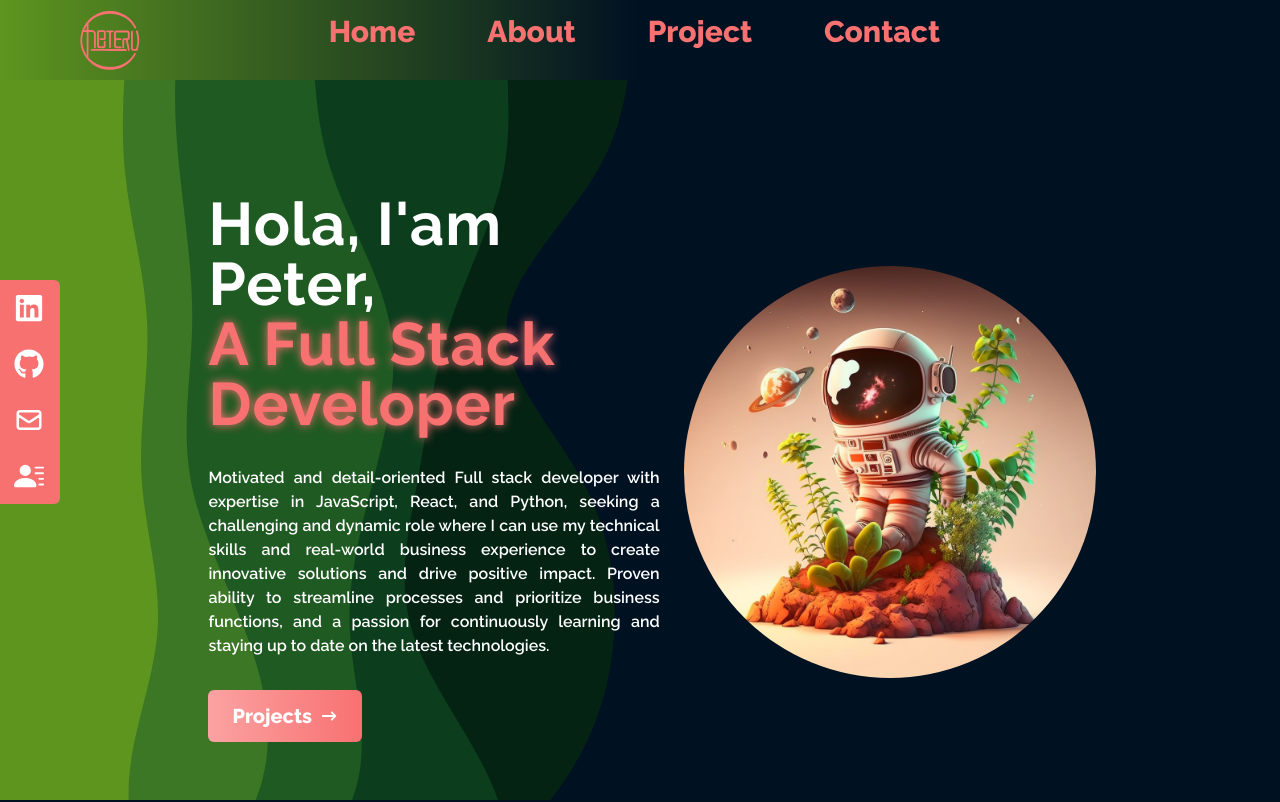
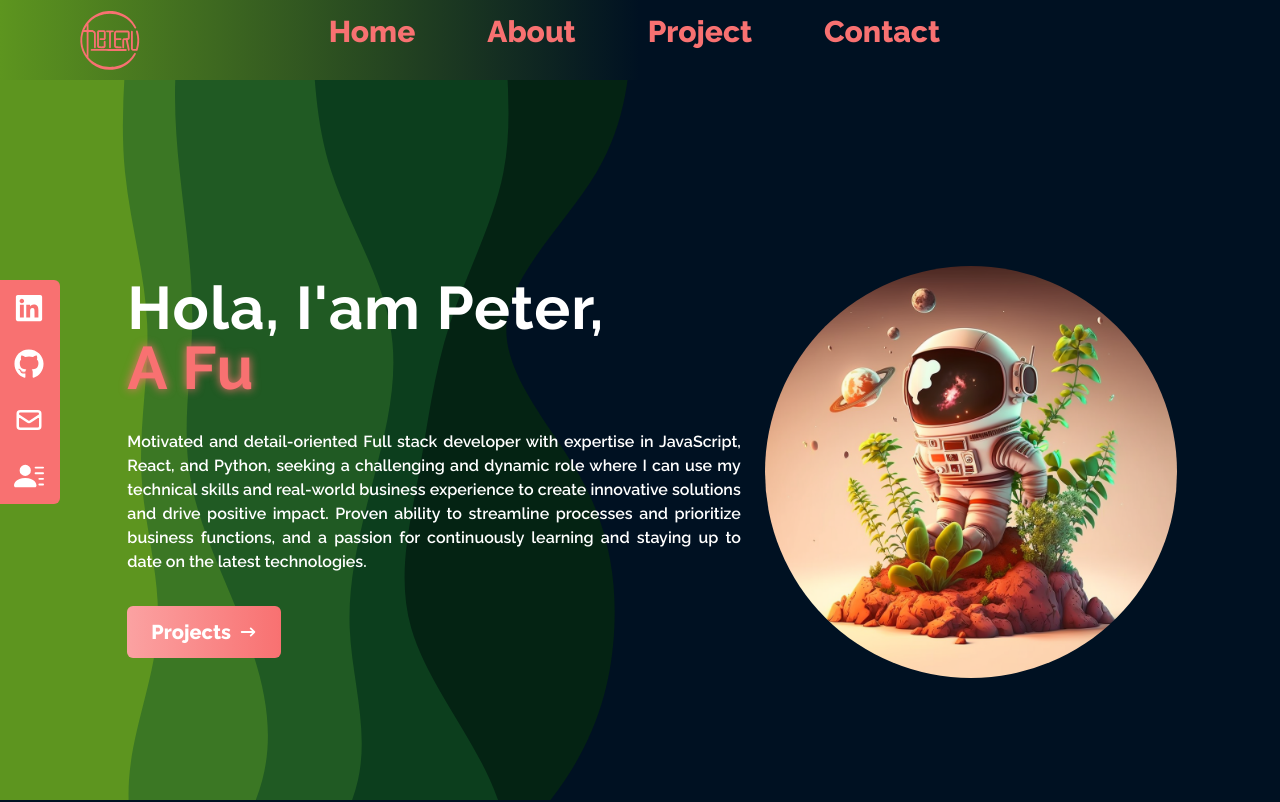
Before and after one commit to LIZXP/PortfolioPage, a React (Create React App) app: page / in a window 1280 px wide. Shown: the top 802 px of the page. Built offline with nearby package versions, Linux system fonts and the light colour scheme.

Commit message:
fix minor issue for the width of the layout

```diff
--- a/src/components/Main.jsx
+++ b/src/components/Main.jsx
@@ -21,7 +21,7 @@ function Main() {
       name="home"
     >
       <div className="mx-auto px-4 flex flex-col items-center justify-center pt-36 max-[360px]:pt-[6rem] md:flex-row md:h-full container">
-        <div className="flex flex-col justify-center px-6 max-sm:pb-[6rem] max-[412px]:pb-[2.4rem] max-[360px]:pb-[1rem] h-1/4 max-w-screen-xl lg:w-[40%]">
+        <div className="flex flex-col justify-center px-6 max-sm:pb-[6rem] max-[412px]:pb-[2.4rem] max-[360px]:pb-[1rem] h-1/4 max-w-screen-xl lg:w-[53%]">
           <h1 className="text-2xl lg:text-6xl font-bold" id="title">
             Hola, I'am Peter, <br />
             <span id="full-stack">
@@ -31,6 +31,7 @@ function Main() {
                 }}
                 options={{
                   cursor: "",
+                  loop: true,
                 }}
               />
             </span>
```
